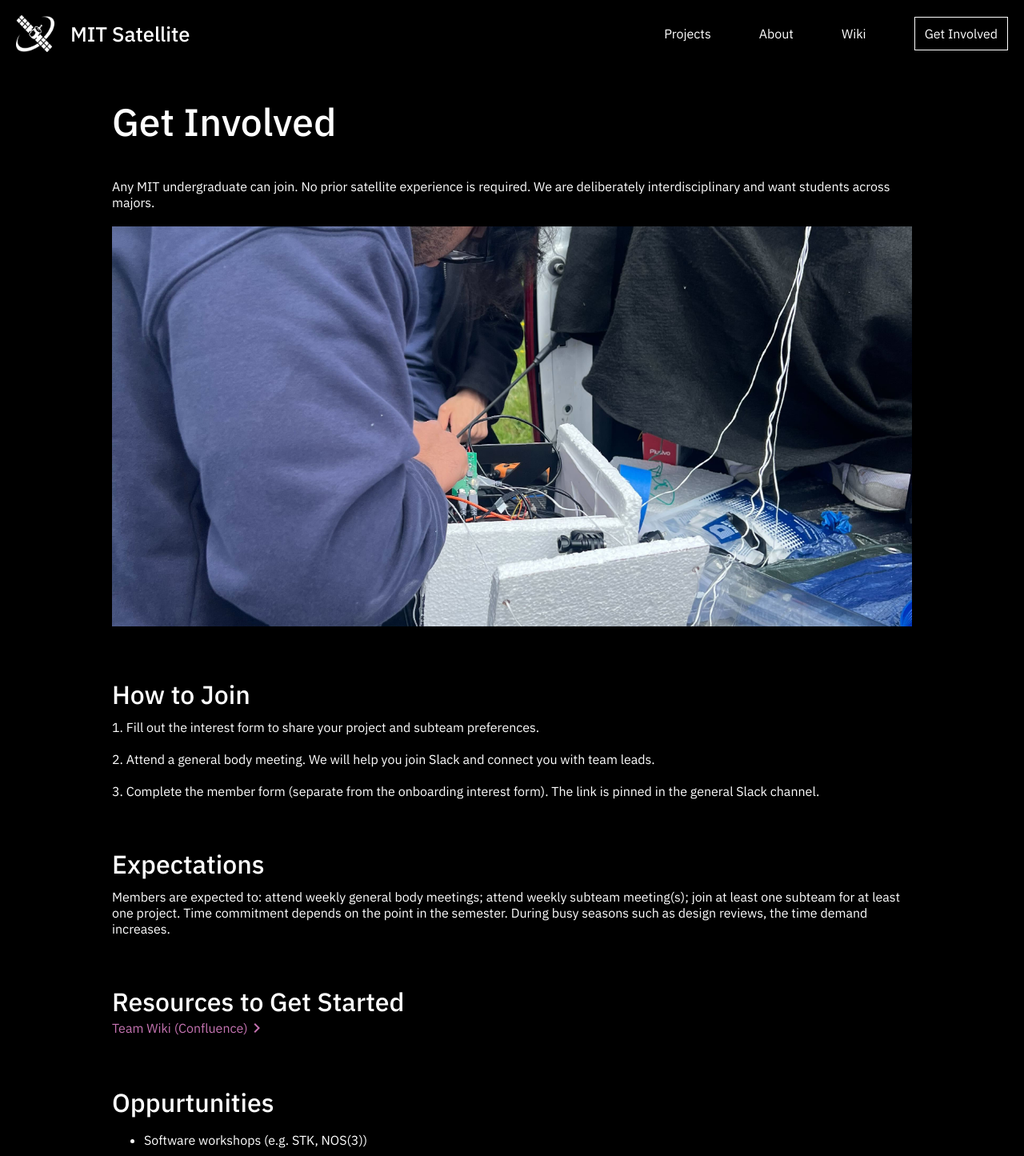
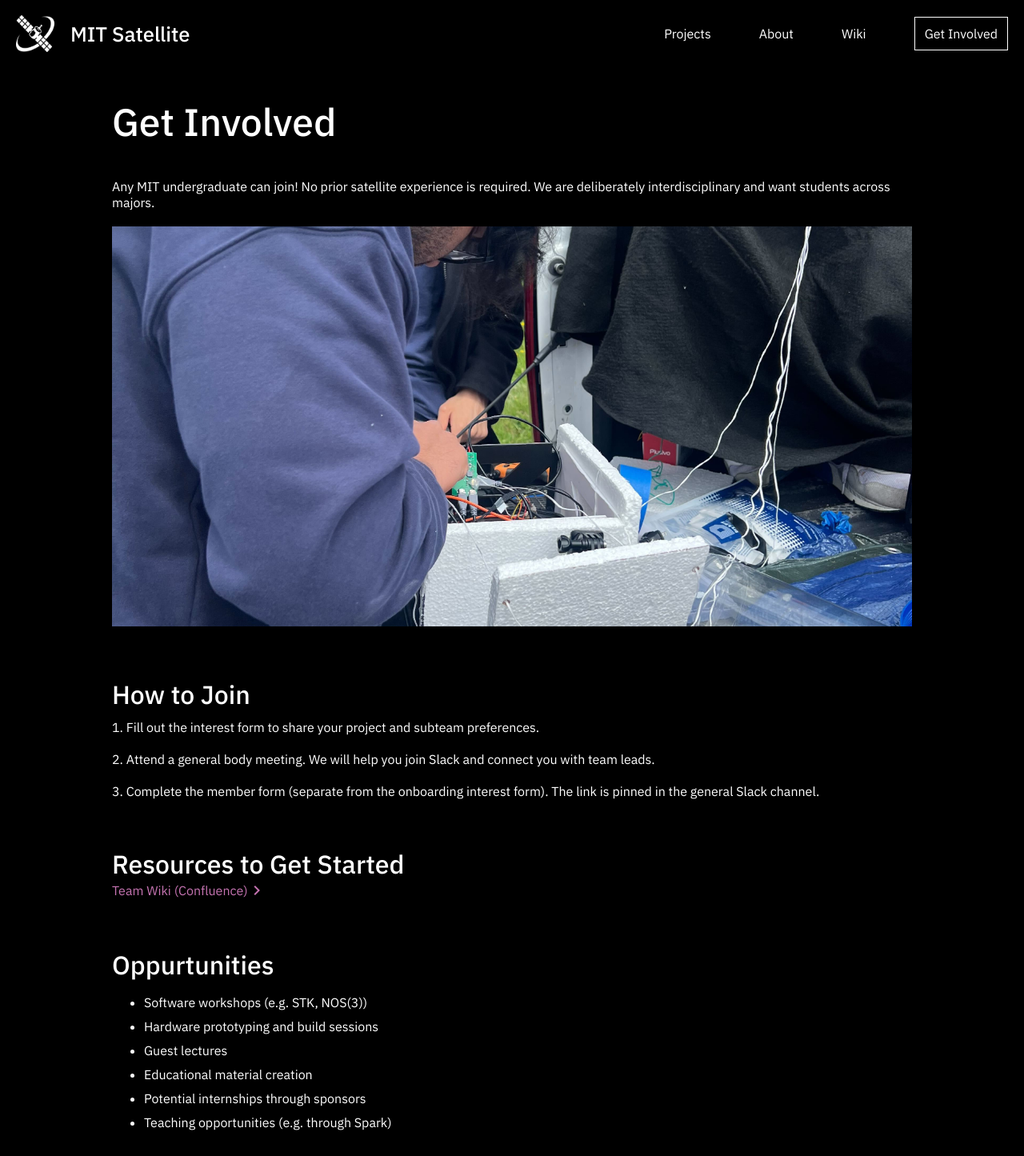
Before and after one commit to MITSatellite-Team/website, a Vue app: page /get-involved in a window 1280 px wide. Shown: the top 1445 px of the page at 80% size. Built offline with nearby package versions, Linux system fonts and the light colour scheme; a web font is replaced by a local one.

Commit message:
adjust get involved page wording

```diff
--- a/src/views/GetInvolved.vue
+++ b/src/views/GetInvolved.vue
@@ -6,7 +6,7 @@ import GoLink from '../components/GoLink.vue';
     <main>
         <h2>Get Involved</h2>
 
-        <p>Any MIT undergraduate can join. No prior satellite experience is required. We are deliberately interdisciplinary and want students across majors.</p>
+        <p>Any MIT undergraduate can join! No prior satellite experience is required. We are deliberately interdisciplinary and want students across majors.</p>
 
         <img class="involved-photo" src="../assets/involved.jpg" />
 
@@ -15,14 +15,6 @@ import GoLink from '../components/GoLink.vue';
         <p>1. Fill out the interest form to share your project and subteam preferences.</p>
         <p>2. Attend a general body meeting. We will help you join Slack and connect you with team leads.</p>
         <p>3. Complete the member form (separate from the onboarding interest form). The link is pinned in the general Slack channel.</p>
-
-        <h3>Expectations</h3>
-
-        <p>
-        Members are expected to: attend weekly general body meetings; attend weekly subteam meeting(s); join at least one subteam for at least one project.
-
-        Time commitment depends on the point in the semester. During busy seasons such as design reviews, the time demand increases.
-        </p>
 
         <h3>Resources to Get Started</h3>
 
```
